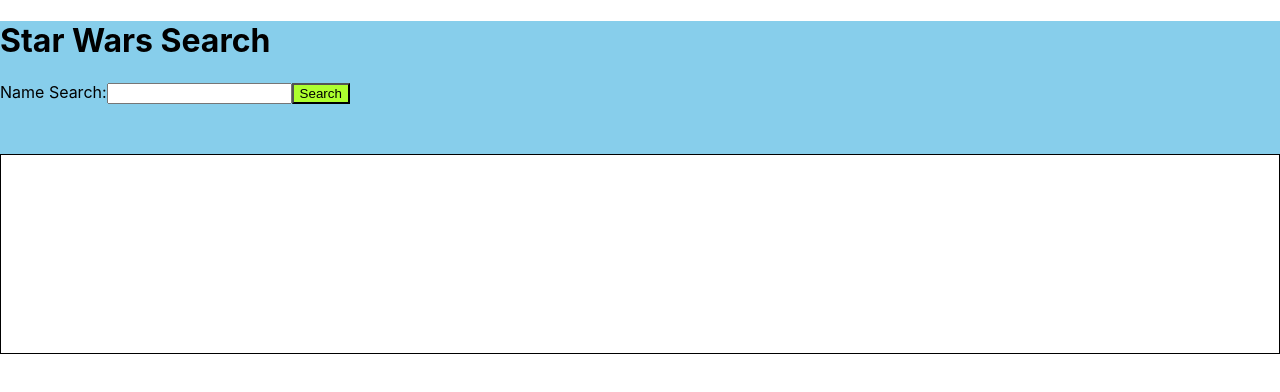
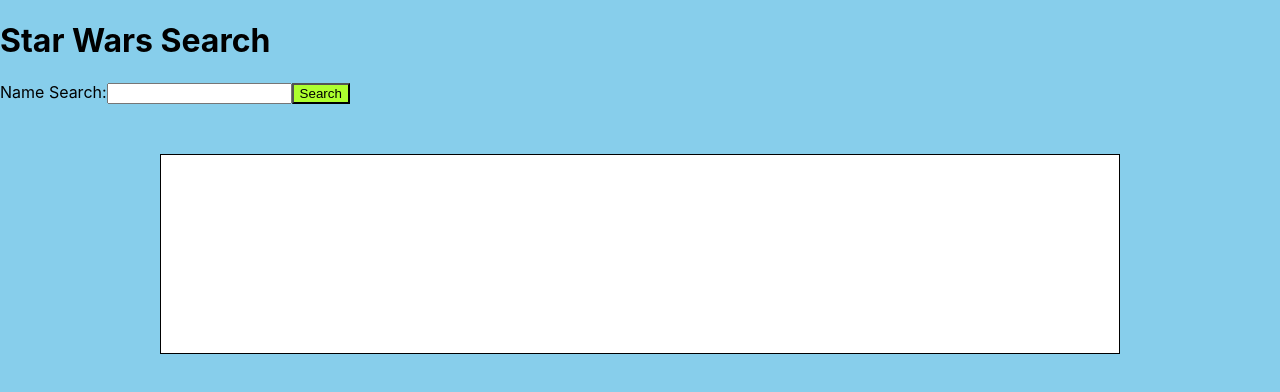
Before and after one commit to thinkful-ei-bee/david-bolin-starwars, a React (Create React App) app: page / in a window 1280 px wide. Shown: the top 392 px of the page. Built offline with nearby package versions, Linux system fonts and the light colour scheme.

Commit message:
basic functionality complete

```diff
--- a/src/App.css
+++ b/src/App.css
@@ -2,15 +2,16 @@
   box-sizing: border-box;
 }
 
-main {
+body {
   background-color: skyblue;
 }
 
 .search-results {
   background-color: white;
   border: 1px solid black;
+  margin: auto;
   margin-top: 50px;
-  min-width: 100%;
+  max-width: 75%;
   min-height: 200px;
 }
 
--- a/src/App.js
+++ b/src/App.js
@@ -16,7 +16,7 @@
     errorMessage: ''
   };
 
-  componentDidMount() {
+  componentDidUpdate() {
     if (this.state.searching) {
       //make sure results match from api
       apisearch(this.state.searchType, this.state.searchTerm)
@@ -48,6 +48,12 @@
     }
   }
 
+  submitSearch = () => {
+    this.setState({
+      searching: true
+    });
+  }
+
   updateInputBox = (str) => {
     this.setState({
       searchTerm: str
@@ -55,16 +61,26 @@
   };
 
   render() {
+    let searchingMessage;
+    if (this.state.searching) {
+      searchingMessage = (
+        <p>Currently searching...</p>
+      )}
+
     return (
       <main className='App'>
         <h1>Star Wars Search</h1>
         <form>
           <label htmlFor="searchBox">Name Search:</label>
           <input type="text" id="searchBox" className="searchTerm" value={this.state.searchTerm} onChange={e => this.updateInputBox(e.target.value)}/>
-          <button>Search</button>
+          <button class="search-button" onClick={(e) => {e.preventDefault(); this.submitSearch()}}>Search</button>
         </form>
-        <ErrorMessage message={this.state.errorMessage} />
-        <SearchResults results={this.state.searchResults} />
+        <section className="search-results">
+          <ErrorMessage message={this.state.errorMessage} />
+          {searchingMessage}
+          <SearchResults results={this.state.searchResults} />
+        </section>
+
       </main>
     );
   }
--- a/src/SearchResults.js
+++ b/src/SearchResults.js
@@ -4,7 +4,7 @@
 
   render() {
     return (
-      <ul className="search-results">
+      <ul>
         {this.props.results.map((result, i) =>
             <li key={i}>{result}</li>)}
       </ul>
```
